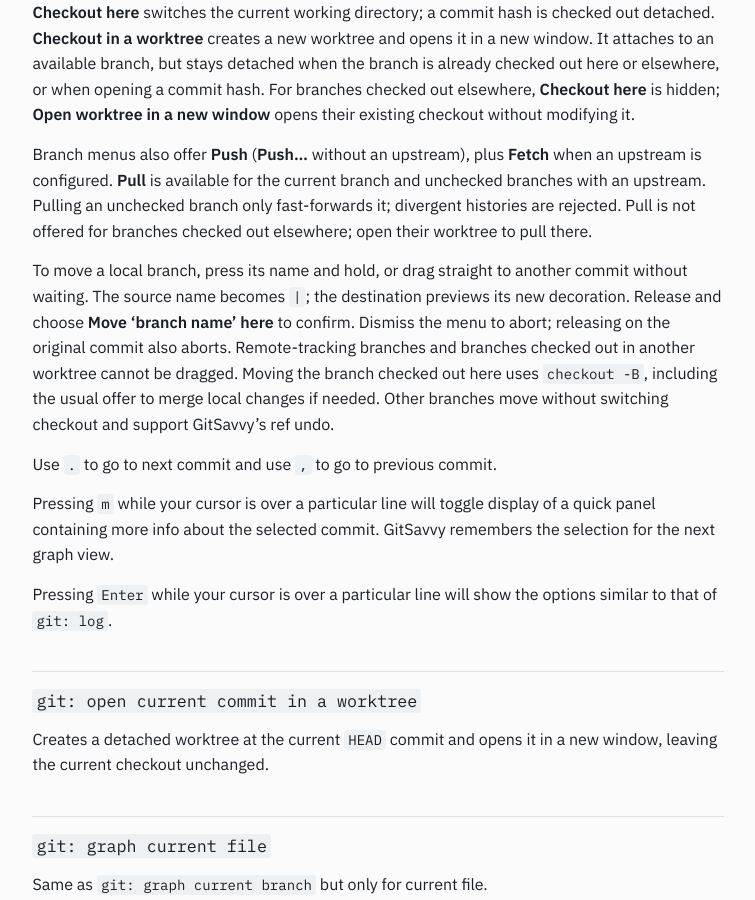
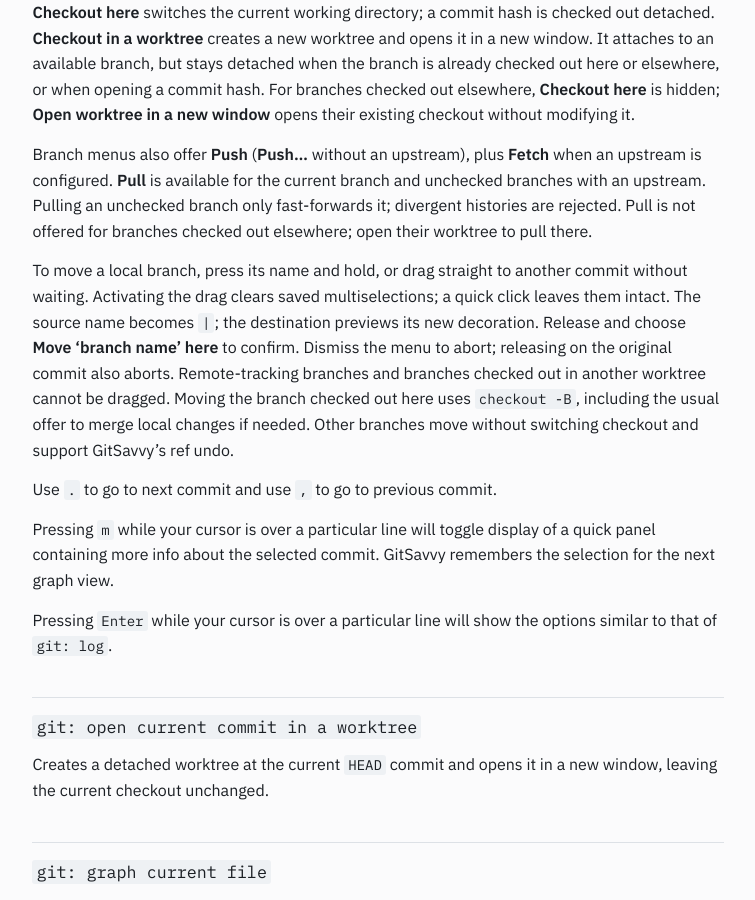
Before and after one commit to timbrel/GitSavvy, a Jekyll site: the page built from docs/history.md, in a window 1280 px wide and 900 px high, scrolled down 1476 px. Shown: the whole window, without its empty margins (262-1017 px from the left). Built offline with Jekyll 4.4.1, drawn with Linux system fonts in a browser that asks for light colours; our own code applies the rules of GitHub Pages for plain Markdown files.

Commit message:
Clear multiselect when a branch drag activates
Clear saved selection offsets and markers before preview edits change
the graph buffer. Preserve multiselection while the press is merely
armed, so a quick click does not discard it.

Use the clearing helper directly to avoid cancelling the drag through
the multiselect command listener.

```diff
--- a/docs/history.md
+++ b/docs/history.md
@@ -63,8 +63,9 @@ only fast-forwards it; divergent histories are rejected. Pull is not offered
 for branches checked out elsewhere; open their worktree to pull there.
 
 To move a local branch, press its name and hold, or drag straight to another
-commit without waiting. The source name becomes `|`; the destination previews
-its new decoration. Release and choose **Move 'branch name' here** to confirm.
+commit without waiting. Activating the drag clears saved multiselections;
+a quick click leaves them intact. The source name becomes `|`; the destination
+previews its new decoration. Release and choose **Move 'branch name' here** to confirm.
 Dismiss the menu to abort; releasing on the original commit also aborts.
 Remote-tracking branches and branches checked out in another worktree cannot be
 dragged. Moving the branch checked out here uses `checkout -B`, including the
```
Also changed, not shown: tests/test_log_graph_branch_drag.py (+10 -1 lines), 1 other file.
